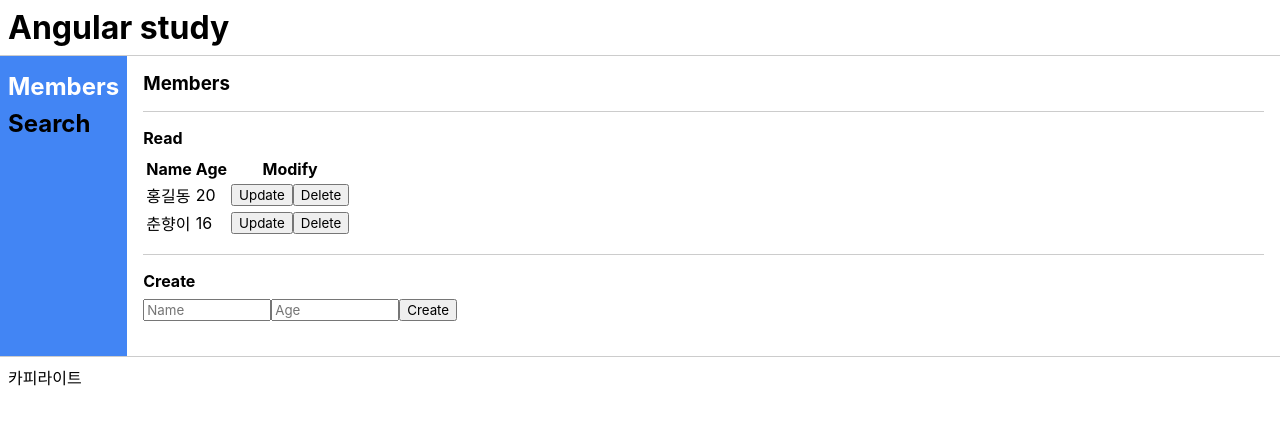
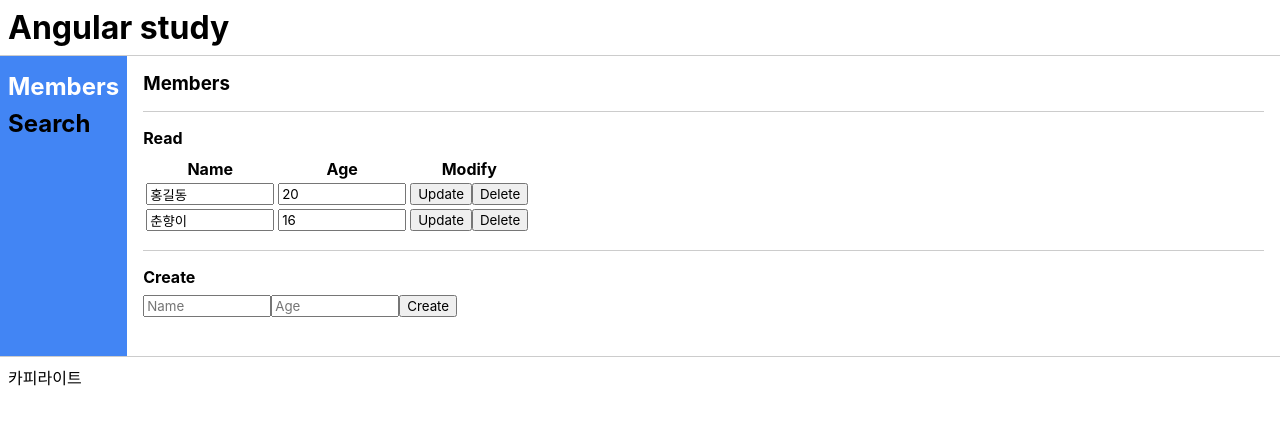
Before and after one commit to B-gooroom/angular-study, an Angular app: page /members in a window 1280 px wide. Shown: the top 424 px of the page. Built offline with nearby package versions, Linux system fonts and the light colour scheme.

Commit message:
[#4] members service update

```diff
--- a/src/app/components/contents/members/members.component.html
+++ b/src/app/components/contents/members/members.component.html
@@ -13,10 +13,20 @@
       </thead>
       <tbody>
         <tr *ngFor="let member of membersService.members; let index=index">
-          <td>{{member.name}}</td>
-          <td>{{member.age}}</td>
           <td>
-            <button>Update</button>
+            <input type="text" placeholder="Name"
+              [ngModel]="member.name"
+              (ngModelChange)="member.name = $event"
+            >
+          </td>
+          <td>
+            <input type="text" placeholder="Age"
+              [ngModel]="member.age"
+              (ngModelChange)="member.age = $event"
+            >
+          </td>
+          <td>
+            <button (click)="membersService.membersUpdate(index, member)">Update</button>
             <button>Delete</button>
           </td>
         </tr>
--- a/src/app/services/members.service.ts
+++ b/src/app/services/members.service.ts
@@ -29,4 +29,9 @@
     console.log('Done membersRead', this.members);
   }
 
+  membersUpdate(index: number, member: any) {
+    this.members[index] = member;
+    console.log('Done membersUpdate', this.members);
+  }
+
 }
```
